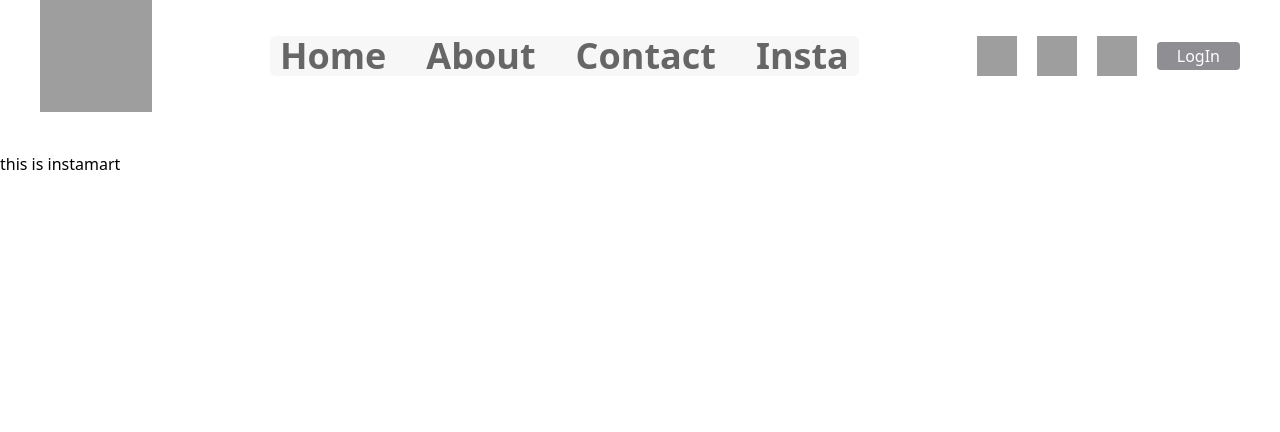
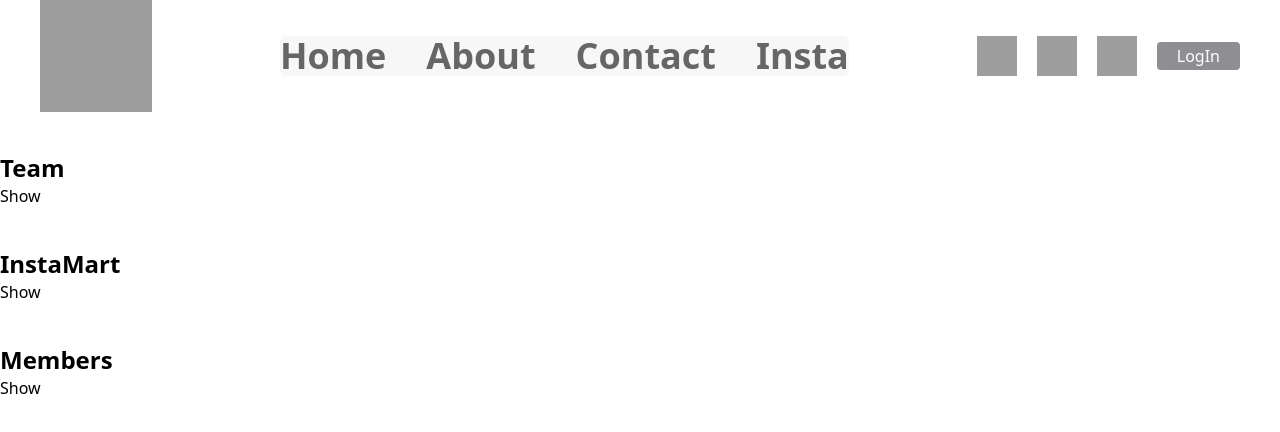
Before and after one commit to Joydeep279/FoodHub, a React (Vite) app: page /instamart in a window 1280 px wide. Shown: the top 432 px of the page. Built offline with nearby package versions, Linux system fonts and the light colour scheme; grey boxes are pictures that could not be loaded.

Commit message:
added instamart accordian

```diff
--- /dev/null
+++ b/src/components/Accordian.js
@@ -0,0 +1,29 @@
+const Section = ({ title, desc, view, setView }) => {
+  return (
+    <div>
+      <h1 className="font-bold text-2xl">{title}</h1>
+
+      {view ? (
+        <>
+          <button
+            onClick={() => {
+              setView(false);
+            }}>
+            Hide
+          </button>
+          <div>
+            <span className="font-medium">{desc}</span>
+          </div>
+        </>
+      ) : (
+        <button
+          onClick={() => {
+            setView(title);
+          }}>
+          Show
+        </button>
+      )}
+    </div>
+  );
+};
+export default Section;
--- a/src/components/Head.js
+++ b/src/components/Head.js
@@ -17,7 +17,7 @@ const Heading = () => {
         src="https://static.vecteezy.com/system/resources/previews/017/133/166/original/eps10-grey-chicken-burger-hamburger-abstract-solid-art-icon-or-logo-isolated-on-black-background-fast-food-symbol-in-a-simple-flat-trendy-modern-style-for-your-website-design-and-mobile-app-vector.jpg"
         alt="logo"
       />
-      <div className="h-10 flex flex-row gap-10 text-[#666666] font-sans font-semibold text-4xl bg-[#F7F7F7] items-center px-2.5 py-1 rounded-md">
+      <div className="h-10 flex flex-row gap-10 text-[#666666] font-sans font-semibold text-4xl bg-[#F7F7F7] items-center  rounded-md">
         <Link to={"/"} className={navbarTransition}>
           Home
         </Link>
--- a/src/components/Instamart.js
+++ b/src/components/Instamart.js
@@ -1,4 +1,34 @@
+import { useState } from "react";
+import Section from "./Accordian";
 const Instamart = () => {
-  return <h1>this is instamart</h1>;
+  const [view, setView] = useState("");
+  return (
+    <div className="flex flex-col justify-between gap-10">
+      <Section
+        title={"Team"}
+        desc={
+          "Lorem Ipsum is simply dummy text of the printing and typesetting industry. Lorem Ipsum has been the industry's standard dummy text ever since the 1500s, when an unknown printer took a galley of type and scrambled it to make a type specimen book."
+        }
+        setView={setView}
+        view={view === "Team"}
+      />
+      <Section
+        title={"InstaMart"}
+        desc={
+          "Lorem Ipsum is simply dummy text of the printing and typesetting industry. Lorem Ipsum has been the industry's standard dummy text ever since the 1500s, when an unknown printer took a galley of type and scrambled it to make a type specimen book."
+        }
+        setView={setView}
+        view={view === "InstaMart"}
+      />
+      <Section
+        title={"Members"}
+        desc={
+          "Lorem Ipsum is simply dummy text of the printing and typesetting industry. Lorem Ipsum has been the industry's standard dummy text ever since the 1500s, when an unknown printer took a galley of type and scrambled it to make a type specimen book."
+        }
+        setView={setView}
+        view={view === "Members"}
+      />
+    </div>
+  );
 };
 export default Instamart;
```
